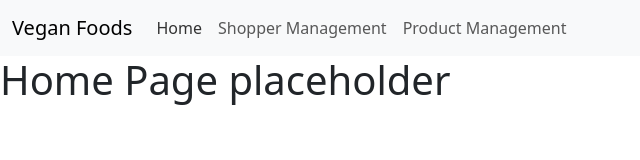
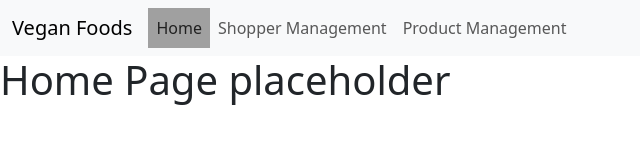
Before and after one commit to JohnnyJapes/IST256-VeganStorefront, a plain HTML site: page index.html in a window 1280 px wide. In both pictures the pointer is over the link "Home". Shown: the whole page, without its empty margins (0-640 px from the left). Drawn offline with nearby package versions, Linux system fonts and the light colour scheme.

Commit message:
updated hover

```diff
--- a/ProductForm.css
+++ b/ProductForm.css
@@ -6,3 +6,10 @@ html {
   footer {
 	background-color: #D1D1D1;
   }
+  nav {
+		overflow: hidden;
+	  }
+
+.nav-item a:hover {
+		background-color: #A0A0A0;
+	  }
```
